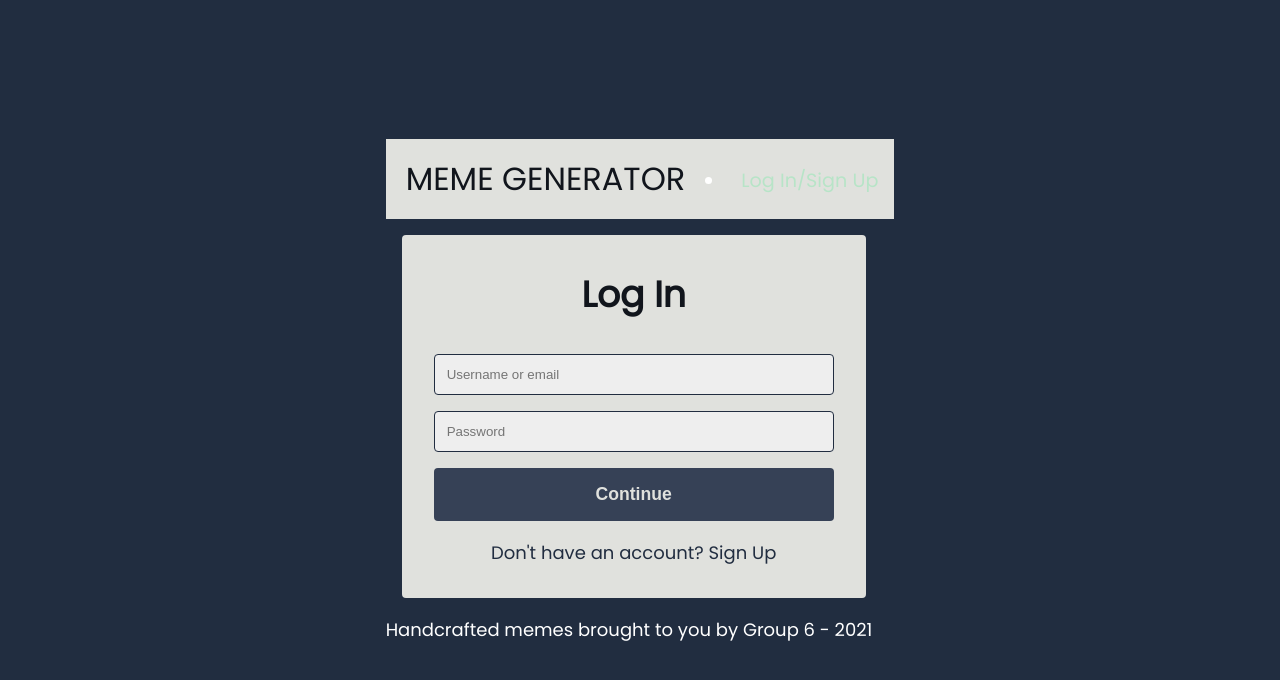
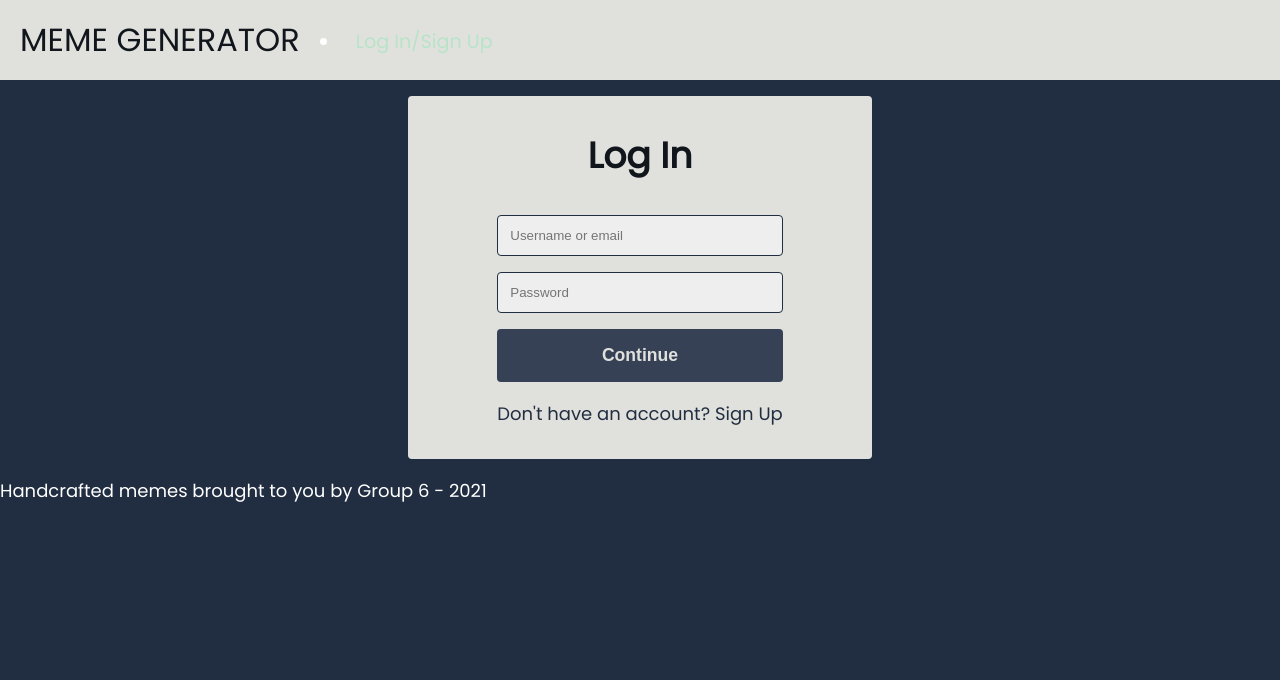
Before and after one commit to big-bad-six/project3, a React (Create React App) app in the folder client/: page /sign-in in a window 1280 px wide. Shown: the top 680 px of the page. Built offline with nearby package versions, Linux system fonts and the light colour scheme.

Commit message:
sticky header

```diff
--- a/client/src/assets/css/Form.css
+++ b/client/src/assets/css/Form.css
@@ -8,16 +8,16 @@ body {
 
   margin: 0;
   height: 100vh;
-  display: flex;
-  align-items: center;
-  justify-content: center;
   font-size: 18px;
 }
 
 .container {
+  display: flex;
+  align-items: center;
+  justify-content: center;
   width: 400px;
   max-width: 400px;
-  margin: 1rem;
+  margin: 1rem auto;
   padding: 2rem;
   border-radius: var(--border-radius);
   background: var(--color-light);
```
